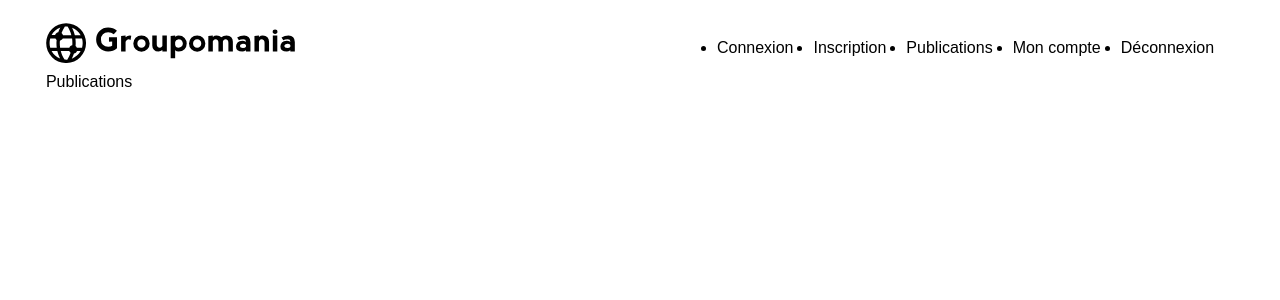
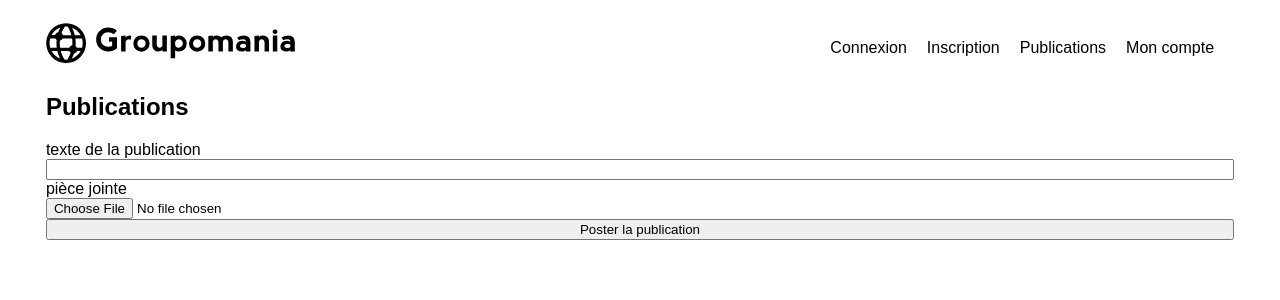
Before and after one commit to augt/P7_Tacquet_Augustin, a React (Create React App) app in the folder client/: page /publications in a window 1280 px wide. Shown: the top 300 px of the page. Built offline with nearby package versions, Linux system fonts and the light colour scheme.

Commit message:
Implemented frontend create publication function

```diff
--- a/client/src/App.css
+++ b/client/src/App.css
@@ -26,9 +26,10 @@ nav li{
 header nav ul{
   display: flex;
   flex-wrap: wrap;
+  list-style: none;
 }
 
-.connect__form {
+.connect__form, .publication__form {
   display: flex;
   flex-direction: column;
 }
--- a/client/src/components/Navbar.js
+++ b/client/src/components/Navbar.js
@@ -11,7 +11,7 @@ function Navbar() {
 
   function disconnect() {
     localStorage.clear();
-    setIsAdmin(false);
+    setIsAdmin(null);
   }
 
   console.log(isAdmin);
@@ -33,9 +33,11 @@ function Navbar() {
           <li>
             <Link to="/account">Mon compte</Link>
           </li>
-          <li onClick={disconnect}>
-            <Link to="/">Déconnexion</Link>
-          </li>
+          {isAdmin!==null && (
+            <li onClick={disconnect}>
+              <Link to="/">Déconnexion</Link>
+            </li>
+          )}
           {isAdmin === true && (
             <li>
               <Link to="/administration">Administration</Link>
--- a/client/src/pages/Publications.js
+++ b/client/src/pages/Publications.js
@@ -1,26 +1,71 @@
-import React/* , {useState,useEffect} */ from 'react';
+import React , {useState/*,useEffect*/}  from 'react';
+import Axios from 'axios'
 
 function Publications() {
+  //create publication
+  const [uuid] = useState(localStorage.getItem("uuid"));
+  const [text, setText] = useState("");
+  const [image, setImage] = useState("");
 
-  /*const [isAdmin, setIsAdmin] = useState(
-    JSON.parse(localStorage.getItem("isAdmin"))
-  );
+  const addPublication = () => {
+    if (image === "" || image === undefined) {
+      Axios({
+        method: "post",
+        url: "http://localhost:3001/api/publications",
+        data: { uuid: uuid, text: text },
+        headers: { Authorization: "Bearer " + localStorage.getItem("token") },
+      })
+        .then((res) => {
+          console.log(res);
+        })
+        .catch((res) => {
+          console.log(res);
+        });
+    } else {
+      const fd = new FormData();
+      fd.append("image", image, image.name);
+      fd.append("uuid", uuid);
+      fd.append("text", text);
 
-   useEffect(() => {
-    if (isAdmin === true) {
-      const navigationList = document.getElementById("navigation__list");
-      const adminLinkLi = document.createElement("li");
-      navigationList.appendChild(adminLinkLi);
-
-      const adminLink = document.createElement("a");
-      adminLinkLi.appendChild(adminLink);
-      adminLink.setAttribute("href", "/administration");
-      adminLink.innerHTML = "Administration";
+      Axios({
+        method: "post",
+        url: "http://localhost:3001/api/publications",
+        data: fd,
+        headers: {
+          "Content-Type": "multipart/form-data",
+          Authorization: "Bearer " + localStorage.getItem("token"),
+        },
+      })
+        .then(function (response) {
+          console.log(response);
+        })
+        .catch(function (response) {
+          console.log(response);
+        });
     }
-  },[]);
- */
+  };
   return (
-  <main>Publications</main>
+    <main>
+      <h2>Publications</h2>
+      <div className="publication__form">
+        <label>texte de la publication</label>
+        <input
+          type="text"
+          onChange={(event) => {
+            setText(event.target.value);
+          }}
+        />
+        <label>pièce jointe</label>
+        <input
+          type="file"
+          onChange={(event) => {
+            setImage(event.target.files[0]);
+            console.log(event.target.files[0]);
+          }}
+        />
+        <button onClick={addPublication}>Poster la publication</button>
+      </div>
+    </main>
   );
 }
 
```
Also changed, not shown: 1 other file (tests, documents, lock files or other folders).
